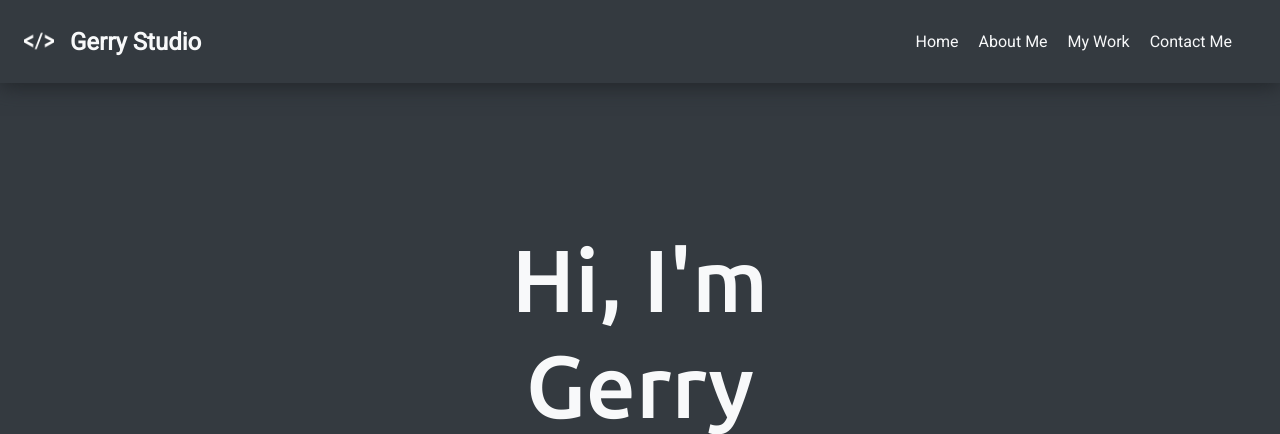
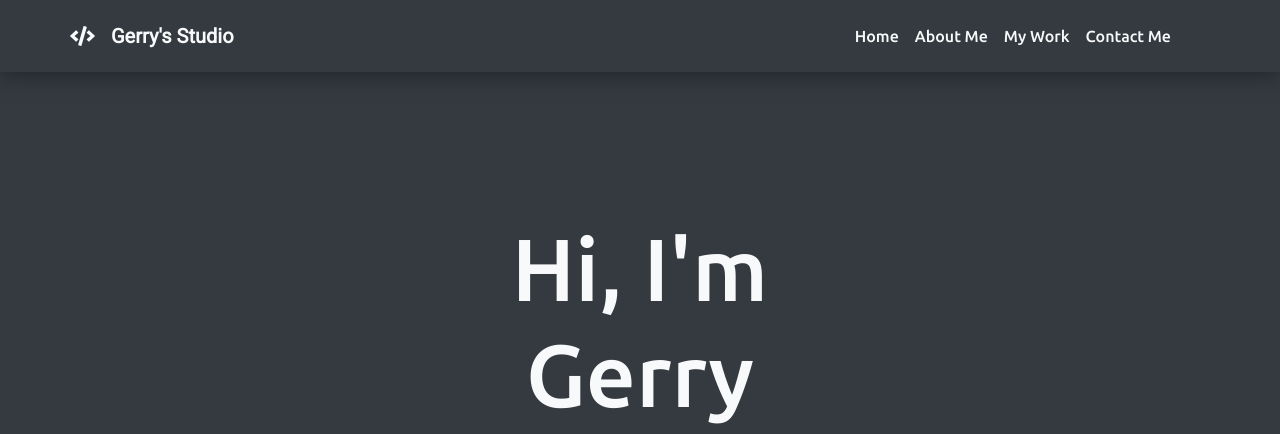
Before and after one commit to Gerry915/Gerryswebsite, a PHP site: page / in a window 1280 px wide. Shown: the top 434 px of the page. Run offline with PHP 8.4, Linux system fonts and the light colour scheme; some libraries are stand-ins or nearby versions.

Commit message:
Finishing up today!

```diff
--- a/index.html
+++ b/index.html
@@ -1,34 +1,59 @@
 <!DOCTYPE html>
 <html lang="en">
+
 <head>
     <meta charset="UTF-8">
     <meta name="viewport" content="width=device-width, initial-scale=1.0">
 
     <meta http-equiv="X-UA-Compatible" content="ie=edge">
-    <link rel="stylesheet" href="https://maxcdn.bootstrapcdn.com/bootstrap/4.0.0/css/bootstrap.min.css" integrity="sha384-Gn5384xqQ1aoWXA+058RXPxPg6fy4IWvTNh0E263XmFcJlSAwiGgFAW/dAiS6JXm" crossorigin="anonymous">
+    <link rel="stylesheet" href="https://maxcdn.bootstrapcdn.com/bootstrap/4.0.0/css/bootstrap.min.css" integrity="sha384-Gn5384xqQ1aoWXA+058RXPxPg6fy4IWvTNh0E263XmFcJlSAwiGgFAW/dAiS6JXm"
+        crossorigin="anonymous">
     <link rel="stylesheet" href="/src/css/myStyle.css">
     <link href="https://fonts.googleapis.com/css?family=Roboto" rel="stylesheet">
     <link href="https://fonts.googleapis.com/css?family=Ubuntu:500" rel="stylesheet">
-    <script defer src="https://use.fontawesome.com/releases/v5.0.8/js/solid.js" integrity="sha384-+Ga2s7YBbhOD6nie0DzrZpJes+b2K1xkpKxTFFcx59QmVPaSA8c7pycsNaFwUK6l" crossorigin="anonymous"></script>
-<script defer src="https://use.fontawesome.com/releases/v5.0.8/js/regular.js" integrity="sha384-t7yHmUlwFrLxHXNLstawVRBMeSLcXTbQ5hsd0ifzwGtN7ZF7RZ8ppM7Ldinuoiif" crossorigin="anonymous"></script>
-<script defer src="https://use.fontawesome.com/releases/v5.0.8/js/brands.js" integrity="sha384-sCI3dTBIJuqT6AwL++zH7qL8ZdKaHpxU43dDt9SyOzimtQ9eyRhkG3B7KMl6AO19" crossorigin="anonymous"></script>
-<script defer src="https://use.fontawesome.com/releases/v5.0.8/js/fontawesome.js" integrity="sha384-7ox8Q2yzO/uWircfojVuCQOZl+ZZBg2D2J5nkpLqzH1HY0C1dHlTKIbpRz/LG23c" crossorigin="anonymous"></script>
-    <title>Gerry Studio</title>
+    <script defer src="https://use.fontawesome.com/releases/v5.0.8/js/solid.js" integrity="sha384-+Ga2s7YBbhOD6nie0DzrZpJes+b2K1xkpKxTFFcx59QmVPaSA8c7pycsNaFwUK6l"
+        crossorigin="anonymous"></script>
+    <script defer src="https://use.fontawesome.com/releases/v5.0.8/js/regular.js" integrity="sha384-t7yHmUlwFrLxHXNLstawVRBMeSLcXTbQ5hsd0ifzwGtN7ZF7RZ8ppM7Ldinuoiif"
+        crossorigin="anonymous"></script>
+    <script defer src="https://use.fontawesome.com/releases/v5.0.8/js/brands.js" integrity="sha384-sCI3dTBIJuqT6AwL++zH7qL8ZdKaHpxU43dDt9SyOzimtQ9eyRhkG3B7KMl6AO19"
+        crossorigin="anonymous"></script>
+    <script defer src="https://use.fontawesome.com/releases/v5.0.8/js/fontawesome.js" integrity="sha384-7ox8Q2yzO/uWircfojVuCQOZl+ZZBg2D2J5nkpLqzH1HY0C1dHlTKIbpRz/LG23c"
+        crossorigin="anonymous"></script>
+    <title>Gerry Studio | Home</title>
 </head>
+
 <body id="myBody">
-    <div class="d-flex flex-column flex-md-row align-items-center p-3 px-md-4 bg-dark box-shadow sticky-top">
-            <a class="navbar-brand myBrand" href="#">
-                    <img src="/src/img/html-coding (1).png" width="30" height="30" alt="">
+    <div class="d-flex navbar navbar-expand-md flex-column flex-md-row align-items-center p-3 px-md-4 bg-dark box-shadow sticky-top">
+        <div class="container nav">
+            <a class="navbar-brand text-light" href="https://fontawesome.com/">
+                <i class="fas fa-code"></i>
             </a>
-        <h5 class="navbar-brand my-0 mr-md-auto font-weight-bold text-light">Gerry Studio</h5>
+            <h5 class="navbar-brand my-0 mr-md-auto font-weight-bold text-light">Gerry's Studio</h5>
 
-        <nav class="my-2 my-md-0 mr-md-3 navbar-dark">
+            <button class="navbar-toggler navbar-dark" type="button" data-toggle="collapse" data-target="#gerry-nav" aria-controls="gerry-nav"
+                aria-expanded="false" aria-label="Toggle navigation">
+                <span class="navbar-toggler-icon"></span>
+            </button>
 
-            <a class="p-2 text-light" href="./index.html">Home</a>
-            <a class="p-2 text-light" href="about.html">About Me</a>
-            <a class="p-2 text-light" href="#info1">My Work</a>
-            <a class="p-2 text-light" href="#contact">Contact Me</a>
-        </nav>
+            <div class="collapse navbar-collapse justify-content-end" id="gerry-nav">
+                <ul class="navbar-nav my-2 my-md-0 mr-md-3 navbar-dark">
+                    <li class="nav-item">
+                        <a class="nav-link p-2 text-light" href="./index.html" active>Home</a>
+                    </li>
+                    <li class="nav-item">
+                        <a class="nav-link p-2 text-light" href="about.html">About Me</a>
+                    </li>
+                    <li class="nav-item">
+                        <a class="nav-link p-2 text-light" href="work.html">My Work</a>
+                    </li>
+                    <li class="nav-item">
+                        <a class="nav-link p-2 text-light" href="contact.html">Contact Me</a>
+                    </li>
+                </ul>
+            </div>
+
+        </div>
+
     </div>
 
     <div id="topShowcase" class="position-relative overflow-hidden p-3 p-md-5 text-center bg-dark text-light">
@@ -175,7 +200,9 @@
                 <div class="col-md-6 col-sm-6">
                     <div class="showcase-right">
                         <h1>Programming is Fun!</h1>
-                        <p>Lorem ipsum dolor sit amet consectetur adipisicing elit. At in quod harum! Nulla, nemo? Rem? Lorem ipsum dolor sit, amet consectetur adipisicing elit. Pariatur omnis mollitia laboriosam facilis eius ut, reprehenderit dolore dolor beatae voluptate!</p>
+                        <p>Lorem ipsum dolor sit amet consectetur adipisicing elit. At in quod harum! Nulla, nemo? Rem? Lorem
+                            ipsum dolor sit, amet consectetur adipisicing elit. Pariatur omnis mollitia laboriosam facilis
+                            eius ut, reprehenderit dolore dolor beatae voluptate!</p>
                     </div>
                     <br>
                     <a class="btn btn-default btn-lg showcase-btn">Read More</a>
@@ -187,7 +214,8 @@
 
     <section id="testimonial">
         <div class="container">
-            <p>Lorem ipsum dolor sit amet consectetur adipisicing elit. Minus, assumenda! Eligendi asperiores unde, at optio minima voluptatem quaerat, animi soluta nam eveniet quis cum dolorum velit aspernatur officiis esse odio.</p>
+            <p>Lorem ipsum dolor sit amet consectetur adipisicing elit. Minus, assumenda! Eligendi asperiores unde, at optio
+                minima voluptatem quaerat, animi soluta nam eveniet quis cum dolorum velit aspernatur officiis esse odio.</p>
             <p class="customer">- John Doe</p>
         </div>
     </section>
@@ -197,13 +225,15 @@
             <div class="row">
                 <div class="col-md-6 col-sm-6">
                     <div class="info-left">
-                        <img class="slice_1 img-fluid"src="src/img/pexels-photo-160107.jpeg">
+                        <img class="slice_1 img-fluid" src="src/img/pexels-photo-160107.jpeg">
                     </div>
                 </div>
                 <div class="col-md-6 col-sm-6">
                     <div class="info-right">
                         <h2>Not just about Coding!</h2>
-                            <p>Lorem ipsum dolor sit amet consectetur adipisicing elit. Vitae numquam nobis quam ea fuga suscipit, soluta consectetur itaque doloribus? Rem, corporis deserunt? Consequatur, incidunt? Nesciunt error id rem, aperiam accusantium amet est harum temporibus voluptatem?</p>
+                        <p>Lorem ipsum dolor sit amet consectetur adipisicing elit. Vitae numquam nobis quam ea fuga suscipit,
+                            soluta consectetur itaque doloribus? Rem, corporis deserunt? Consequatur, incidunt? Nesciunt
+                            error id rem, aperiam accusantium amet est harum temporibus voluptatem?</p>
                     </div>
                     <br>
                     <a class="btn btn-default btn-lg showcase-btn">Read more</a>
@@ -226,8 +256,11 @@
                     <div class="container">
                         <div class="carousel-caption text-left">
                             <h1>Example headline.</h1>
-                    <p>Cras justo odio, dapibus ac facilisis in, egestas eget quam. Donec id elit non mi porta gravida at eget metus. Nullam id dolor id nibh ultricies vehicula ut id elit.</p>
-                    <p><a class="btn btn-lg btn-primary" href="#" role="button">Sign up today</a></p>
+                            <p>Cras justo odio, dapibus ac facilisis in, egestas eget quam. Donec id elit non mi porta gravida
+                                at eget metus. Nullam id dolor id nibh ultricies vehicula ut id elit.</p>
+                            <p>
+                                <a class="btn btn-lg btn-primary" href="#" role="button">Sign up today</a>
+                            </p>
                         </div>
                     </div>
                 </div>
@@ -237,8 +270,11 @@
                     <div class="container">
                         <div class="carousel-caption">
                             <h1>Another example headline.</h1>
-                    <p>Cras justo odio, dapibus ac facilisis in, egestas eget quam. Donec id elit non mi porta gravida at eget metus. Nullam id dolor id nibh ultricies vehicula ut id elit.</p>
-                    <p><a class="btn btn-lg btn-primary" href="#" role="button">Learn more</a></p>
+                            <p>Cras justo odio, dapibus ac facilisis in, egestas eget quam. Donec id elit non mi porta gravida
+                                at eget metus. Nullam id dolor id nibh ultricies vehicula ut id elit.</p>
+                            <p>
+                                <a class="btn btn-lg btn-primary" href="#" role="button">Learn more</a>
+                            </p>
                         </div>
                     </div>
                 </div>
@@ -248,8 +284,11 @@
                     <div class="container">
                         <div class="carousel-caption text-right">
                             <h1>One more for good measure.</h1>
-                    <p>Cras justo odio, dapibus ac facilisis in, egestas eget quam. Donec id elit non mi porta gravida at eget metus. Nullam id dolor id nibh ultricies vehicula ut id elit.</p>
-                    <p><a class="btn btn-lg btn-primary" href="#" role="button">Browse gallery</a></p>
+                            <p>Cras justo odio, dapibus ac facilisis in, egestas eget quam. Donec id elit non mi porta gravida
+                                at eget metus. Nullam id dolor id nibh ultricies vehicula ut id elit.</p>
+                            <p>
+                                <a class="btn btn-lg btn-primary" href="#" role="button">Browse gallery</a>
+                            </p>
                         </div>
                     </div>
                 </div>
@@ -276,7 +315,7 @@
                             <label>Email: </label>
                             <input class="form-control" type="text" name="" value="" placeholder="Enter Email">
                             <label>Message: </label>
-                            <textarea class="form-control"placehold er="Enter Message" rows="5"></textarea>
+                            <textarea class="form-control" placehold er="Enter Message" rows="5"></textarea>
                             <button class="btn btn-default submit-btn">Submit</button>
                         </div>
                     </form>
@@ -293,42 +332,45 @@
     </footer>
 
 
-<script src="https://code.jquery.com/jquery-3.2.1.slim.min.js" integrity="sha384-KJ3o2DKtIkvYIK3UENzmM7KCkRr/rE9/Qpg6aAZGJwFDMVNA/GpGFF93hXpG5KkN" crossorigin="anonymous"></script>
-<script src="https://cdnjs.cloudflare.com/ajax/libs/popper.js/1.12.9/umd/popper.min.js" integrity="sha384-ApNbgh9B+Y1QKtv3Rn7W3mgPxhU9K/ScQsAP7hUibX39j7fakFPskvXusvfa0b4Q" crossorigin="anonymous"></script>
-<script src="https://maxcdn.bootstrapcdn.com/bootstrap/4.0.0/js/bootstrap.min.js" integrity="sha384-JZR6Spejh4U02d8jOt6vLEHfe/JQGiRRSQQxSfFWpi1MquVdAyjUar5+76PVCmYl" crossorigin="anonymous"></script>
+    <script src="https://code.jquery.com/jquery-3.2.1.slim.min.js" integrity="sha384-KJ3o2DKtIkvYIK3UENzmM7KCkRr/rE9/Qpg6aAZGJwFDMVNA/GpGFF93hXpG5KkN"
+        crossorigin="anonymous"></script>
+    <script src="https://cdnjs.cloudflare.com/ajax/libs/popper.js/1.12.9/umd/popper.min.js" integrity="sha384-ApNbgh9B+Y1QKtv3Rn7W3mgPxhU9K/ScQsAP7hUibX39j7fakFPskvXusvfa0b4Q"
+        crossorigin="anonymous"></script>
+    <script src="https://maxcdn.bootstrapcdn.com/bootstrap/4.0.0/js/bootstrap.min.js" integrity="sha384-JZR6Spejh4U02d8jOt6vLEHfe/JQGiRRSQQxSfFWpi1MquVdAyjUar5+76PVCmYl"
+        crossorigin="anonymous"></script>
     <script src="https://unpkg.com/scrollreveal/dist/scrollreveal.min.js"></script>
 
     <script>
         window.sr = ScrollReveal();
 
-    sr.reveal('.showcase-left',{
+        sr.reveal('.showcase-left', {
             duration: 2000,
-        origin:'left',
-        distance:'300px',
+            origin: 'left',
+            distance: '300px',
             viewFactor: 0.5
         });
 
-    sr.reveal('.showcase-right',{
+        sr.reveal('.showcase-right', {
             duration: 2000,
             origin: 'right',
             distance: '300px',
             viewFactor: 0.5
         });
 
-    sr.reveal('.showcase-btn',{
-        duration:2000,
-        delay:1000,
+        sr.reveal('.showcase-btn', {
+            duration: 2000,
+            delay: 1000,
             origin: 'bottom'
 
         });
 
-    sr.reveal('#testimonial div',{
+        sr.reveal('#testimonial div', {
             duration: 2000,
             origin: 'bottom'
         });
 
 
-    sr.reveal('.slice_1',{
+        sr.reveal('.slice_1', {
             duration: 2500,
             origin: 'left',
             distance: '300px',
@@ -336,14 +378,14 @@
         });
 
 
-    sr.reveal('.info-right',{
+        sr.reveal('.info-right', {
             duration: 2000,
             origin: 'right',
             distance: '300px',
             viewFactor: 0.2
         });
-
     </script>
 
 </body>
+
 </html>
--- a/src/css/myStyle.css
+++ b/src/css/myStyle.css
@@ -1,7 +1,17 @@
-.navbar-brand {
-  font-family: "Roboto", sans-serif;
-  font-size: 24px;
-  font-weight: 400;
+.nav-link {
+  font-family: "Ubuntu", sans-serif;
+  font-size: 16px;
+  transition: 0.5s;
+  -webkit-transition-timing-function: ease;
+  transition-timing-function: ease;
+}
+
+@media screen and (min-width: 320px) {
+  .nav-link {
+    font-family: "Ubuntu", sans-serif;
+    font-size: 16px;
+    color: #000000;
+  }
 }
 
 .myBrand {
--- a/src/css/myStyle.sass
+++ b/src/css/myStyle.sass
@@ -1,10 +1,18 @@
 $body-font: 'Roboto', sans-serif;
 $heading-font: 'Ubuntu', sans-serif;
 
-.navbar-brand
-    font-family: $body-font
-    font-size: 24px
-    font-weight: 400
+
+.nav-link
+    font-family: $heading-font
+    font-size: 16px
+    transition: 0.5s
+    -webkit-transition-timing-function: ease
+    transition-timing-function: ease
+    @media screen and (min-width: 320px)
+        font-family: $heading-font
+        font-size: 16px
+        color: #000000
+
 
 .myBrand
     padding-bottom: 10px
```
Also changed, not shown: about.html (+49 -17 lines), contact.html (+49 -17 lines), work.html (+49 -17 lines), src/img/GerryLogo.png (added), 1 other file. Lines whose indentation alone changed are shown as unchanged.
